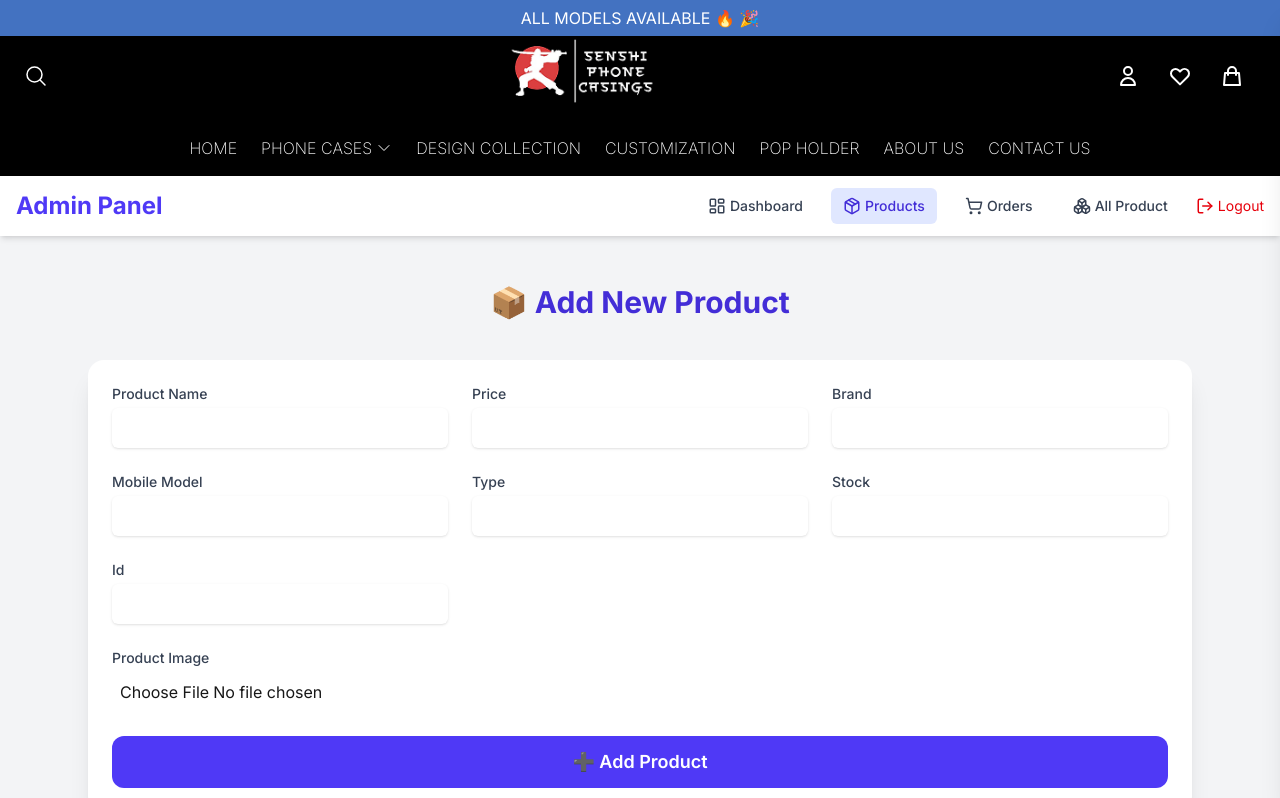
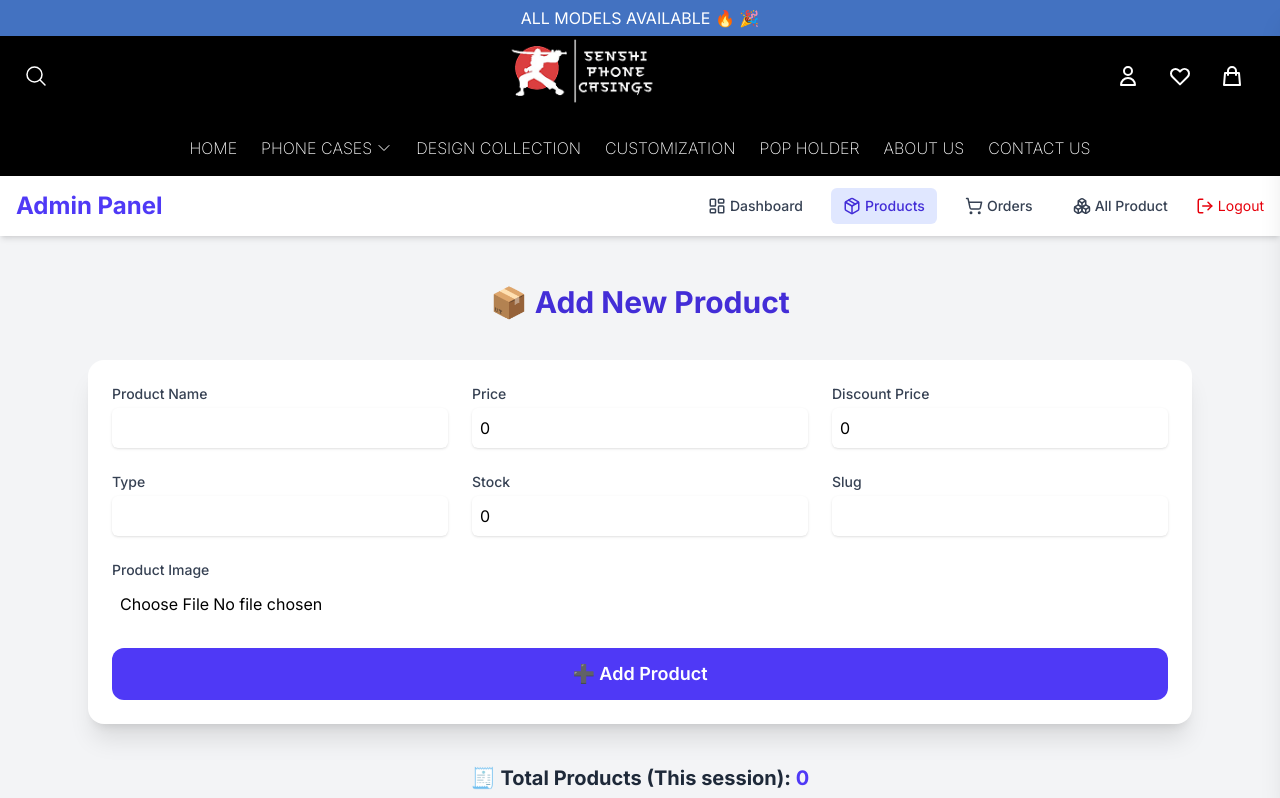
Before and after one commit to ahemdsoft/new-sensi, a Next.js app: page /admin/products in a window 1280 px wide. Shown: the top 798 px of the page. Built offline with nearby package versions, Linux system fonts and the light colour scheme; sample sign-in values are in the browser's storage.

Commit message:
create case from admin

```diff
--- a/app/admin/products/page.tsx
+++ b/app/admin/products/page.tsx
@@ -1,21 +1,24 @@
-'use client';
-import { useState } from 'react';
-import Image from 'next/image';
+"use client";
+import { useState } from "react";
+import Image from "next/image";
+import { TCartItem } from "@/app/types/case.interface";
+import { useCreateCaseMutation } from "@/app/redux/services/case.service";
 
 export default function ProductsPage() {
-  const [formData, setFormData] = useState({
-    name: '',
-    price: '',
-    image: '',
-    type: '',
-    brand: '',
-    mobile: '',
-    stock: '',
-    id: ''
+  const [formData, setFormData] = useState<
+    Omit<TCartItem, "image"> & { image?: File }
+  >({
+    id: 0,
+    name: "",
+    price: 0,
+    type: "",
+    stock: 0,
+    slug: "",
+    discountPrice: 0,
   });
 
+  const [createCase, { data, error, isLoading }] = useCreateCaseMutation();
   const [imagePreview, setImagePreview] = useState<string | null>(null);
-  const [productCount, setProductCount] = useState<number>(0);
 
   const handleChange = (e: React.ChangeEvent<HTMLInputElement>) => {
     const { name, value } = e.target;
@@ -25,7 +28,7 @@ export default function ProductsPage() {
   const handleImageChange = (e: React.ChangeEvent<HTMLInputElement>) => {
     const file = e.target.files?.[0];
     if (file) {
-      setFormData((prev) => ({ ...prev, image: file.name }));
+      setFormData((prev) => ({ ...prev, image: file }));
       setImagePreview(URL.createObjectURL(file));
     }
   };
@@ -33,56 +36,55 @@ export default function ProductsPage() {
   const handleSubmit = async (e: React.FormEvent) => {
     e.preventDefault();
 
+    if (!formData.image) {
+      alert("Please select an image");
+      return;
+    }
 
+    const formDataToSend = new FormData();
+    formDataToSend.append("name", formData.name);
+    formDataToSend.append("price", formData.price.toString());
+    formDataToSend.append("image", formData.image); // Changed from "file" to "image"
+    formDataToSend.append("type", formData.type);
+    formDataToSend.append("stock", formData.stock.toString());
+    formDataToSend.append("slug", formData.slug);
+    formDataToSend.append("discountPrice", formData.discountPrice.toString());
 
-
-
-
-
-
-    try {
-      const res = await fetch('/', {
-        method: 'POST',
-        headers: {
-          'Content-Type': 'application/json'
-        },
-        body: JSON.stringify(formData)
-      });
-
-      if (res.ok) {
-        setProductCount((prev) => prev + 1);
-        setFormData({
-          id: '',
-          name: '',
-          price: '',
-          image: '',
-          type: '',
-          brand: '',
-          mobile: '',
-          stock: ''
-        });
-        setImagePreview(null);
-      } else {
-        alert('Failed to submit product.');
-      }
-    } catch (err) {
-      console.error('Error submitting:', err);
-      alert('Error submitting product.');
-    }
+    createCase(formDataToSend);
   };
 
+  if (error && !isLoading) {
+    if (error && "data" in error) {
+      const errData = error.data as { message: string }; // 👈 define the structure
+      alert(errData.message);
+      console.log("error", error);
+    } else {
+      alert("something went wrong");
+    }
+  }
+  if (data && !isLoading) {
+    alert("Case created successfully");
+  }
   return (
     <div className="max-w-6xl mx-auto p-6 space-y-10">
-      <h1 className="text-3xl font-bold text-center text-indigo-700">📦 Add New Product</h1>
+      <h1 className="text-3xl font-bold text-center text-indigo-700">
+        📦 Add New Product
+      </h1>
 
       <form
         onSubmit={handleSubmit}
         className="bg-white p-6 rounded-2xl shadow-xl space-y-6"
+        encType="multipart/form-data"
       >
         <div className="grid grid-cols-1 sm:grid-cols-2 lg:grid-cols-3 gap-6">
           {/* Product Name */}
           <div>
-            <label htmlFor="name" className="block text-sm font-medium text-gray-700">Product Name</label>
+            <label
+              htmlFor="name"
+              className="block text-sm font-medium text-gray-700"
+            >
+              Product Name
+            </label>
             <input
               type="text"
               name="name"
@@ -96,7 +98,12 @@ export default function ProductsPage() {
 
           {/* Price */}
           <div>
-            <label htmlFor="price" className="block text-sm font-medium text-gray-700">Price</label>
+            <label
+              htmlFor="price"
+              className="block text-sm font-medium text-gray-700"
+            >
+              Price
+            </label>
             <input
               type="number"
               name="price"
@@ -108,37 +115,32 @@ export default function ProductsPage() {
             />
           </div>
 
-          {/* Brand */}
+          {/* Discount Price */}
           <div>
-            <label htmlFor="brand" className="block text-sm font-medium text-gray-700">Brand</label>
+            <label
+              htmlFor="discountPrice"
+              className="block text-sm font-medium text-gray-700"
+            >
+              Discount Price
+            </label>
             <input
-              type="text"
-              name="brand"
-              id="brand"
-              value={formData.brand}
+              type="number"
+              name="discountPrice"
+              id="discountPrice"
+              value={formData.discountPrice}
               onChange={handleChange}
-              required
-              className="mt-1 block w-full rounded-md border-gray-300 p-2 shadow-sm"
-            />
-          </div>
-
-          {/* Mobile Model */}
-          <div>
-            <label htmlFor="mobile" className="block text-sm font-medium text-gray-700">Mobile Model</label>
-            <input
-              type="text"
-              name="mobile"
-              id="mobile"
-              value={formData.mobile}
-              onChange={handleChange}
-              required
               className="mt-1 block w-full rounded-md border-gray-300 p-2 shadow-sm"
             />
           </div>
 
           {/* Type */}
           <div>
-            <label htmlFor="type" className="block text-sm font-medium text-gray-700">Type</label>
+            <label
+              htmlFor="type"
+              className="block text-sm font-medium text-gray-700"
+            >
+              Type
+            </label>
             <input
               type="text"
               name="type"
@@ -152,7 +154,12 @@ export default function ProductsPage() {
 
           {/* Stock */}
           <div>
-            <label htmlFor="stock" className="block text-sm font-medium text-gray-700">Stock</label>
+            <label
+              htmlFor="stock"
+              className="block text-sm font-medium text-gray-700"
+            >
+              Stock
+            </label>
             <input
               type="number"
               name="stock"
@@ -164,13 +171,19 @@ export default function ProductsPage() {
             />
           </div>
 
+          {/* slug */}
           <div>
-            <label htmlFor="stock" className="block text-sm font-medium text-gray-700">Id</label>
+            <label
+              htmlFor="slug"
+              className="block text-sm font-medium text-gray-700"
+            >
+              Slug
+            </label>
             <input
-              type="number"
-              name="id"
-              id="id"
-              value={formData.id}
+              type="text"
+              name="slug"
+              id="slug"
+              value={formData.slug}
               onChange={handleChange}
               required
               className="mt-1 block w-full rounded-md border-gray-300 p-2 shadow-sm"
@@ -179,12 +192,19 @@ export default function ProductsPage() {
 
           {/* Image Upload */}
           <div className="col-span-full">
-            <label htmlFor="image" className="block text-sm font-medium text-gray-700">Product Image</label>
+            <label
+              htmlFor="image"
+              className="block text-sm font-medium text-gray-700"
+            >
+              Product Image
+            </label>
             <input
               type="file"
               accept="image/*"
               id="image"
+              name="image"
               onChange={handleImageChange}
+              required
               className="mt-1 block w-full rounded-md border-gray-300 p-2"
             />
             {imagePreview && (
@@ -197,25 +217,23 @@ export default function ProductsPage() {
                 />
               </div>
             )}
-            {formData.image && (
-              <p className="text-sm text-gray-500 mt-1">Selected: {formData.image}</p>
-            )}
           </div>
         </div>
 
         <button
           type="submit"
-          className="w-full bg-indigo-600 hover:bg-indigo-700 text-white py-3 px-6 rounded-xl text-lg font-semibold"
+          disabled={isLoading}
+          className="w-full bg-indigo-600 hover:bg-indigo-700 text-white py-3 px-6 rounded-xl text-lg font-semibold disabled:opacity-50"
         >
-          ➕ Add Product
+          {isLoading ? "Processing..." : "➕ Add Product"}
         </button>
       </form>
 
       <div className="text-center mt-10">
         <h2 className="text-xl font-bold text-gray-800">
-          🧾 Total Products (This session): <span className="text-indigo-600">{productCount}</span>
+          🧾 Total Products (This session):{" "}
+          <span className="text-indigo-600">0</span>
         </h2>
-        <p className="text-sm text-gray-500">(Will reset on refresh)</p>
       </div>
     </div>
   );
--- a/app/layout.tsx
+++ b/app/layout.tsx
@@ -23,7 +23,7 @@ export default function RootLayout({
       <body className={inter.className}>
         <CartProvider>
           <Navbar />
-          <main className="flex-grow">
+          <main className="flex-grow text-black">
             <StoreProvider>{children}</StoreProvider>
           </main>
           <Footer />
--- a/app/phone-cases/[id]/page.tsx
+++ b/app/phone-cases/[id]/page.tsx
@@ -1,61 +1,42 @@
-'use client';
-import { useParams } from 'next/navigation';
-import CaseCardType2 from '@/app/components/cart2';
+"use client";
+import { useParams } from "next/navigation";
+import CaseCardType2 from "@/app/components/cart2";
+import { TCartItem } from "@/app/types/case.interface";
 
 export default function PhoneCaseTypePage() {
   const params = useParams();
   const id = params?.id; // this is your main category like "2d", "3d", etc.
 
-  const caseCategories = [
+  const caseCategories: TCartItem[] = [
     {
-      name: 'ANIME DESIGN',
-      slug: 'anime',
-      image: '/images/design/anime.jpg',
+      id: 201,
+      name: "3D CASE",
+      image: "/Component 6.png",
+      price: 25.0,
+      discountPrice: 20.0,
+      stock: 10,
+      slug: "3d-case",
+      type: "phone-case",
     },
     {
-      name: 'MARVEL/DC DESIGN',
-      slug: 'marvel-dc',
-      image: '/images/design/marvel-dc.jpg',
+      id: 202,
+      name: "3D CASE",
+      image: "/Component 7.png",
+      price: 35.0,
+      discountPrice: 30.0,
+      stock: 10,
+      slug: "3d-case",
+      type: "phone-case",
     },
     {
-      name: 'CARS & BIKES DESIGN',
-      slug: 'cars-bikes',
-      image: '/images/design/cars-bikes.jpg',
-    },
-    {
-      name: 'COUPLE DESIGN',
-      slug: 'couple',
-      image: '/images/design/couple.jpg',
-    },
-    {
-      name: 'FOOTBALL DESIGN',
-      slug: 'football',
-      image: '/images/design/football.jpg',
-    },
-    {
-      name: 'TYPOGRAPHY DESIGN',
-      slug: 'typography',
-      image: '/images/design/typography.jpg',
-    },
-    {
-      name: 'GAMING DESIGN',
-      slug: 'gaming',
-      image: '/images/design/gaming.jpg',
-    },
-    {
-      name: 'ISLAMIC DESIGN',
-      slug: 'islamic',
-      image: '/images/design/islamic.jpg',
-    },
-    {
-      name: 'LADIES DESIGN',
-      slug: 'ladies',
-      image: '/images/design/ladies.jpg',
-    },
-    {
-      name: 'K-POP DESIGN',
-      slug: 'k-pop',
-      image: '/images/design/k-pop.jpg',
+      id: 203,
+      name: "3D CASE",
+      image: "/Component 8.png",
+      price: 35.0,
+      discountPrice: 30.0,
+      stock: 10,
+      slug: "3d-case",
+      type: "phone-case",
     },
   ];
 
@@ -70,7 +51,7 @@ export default function PhoneCaseTypePage() {
         </h2>
 
         <div className="flex flex-wrap justify-center gap-24">
-          {caseCategories.map((item, index) => (
+          {caseCategories.map((item: TCartItem, index: number) => (
             <CaseCardType2
               key={index}
               image={item.image}
--- /dev/null
+++ b/app/redux/services/case.service.ts
@@ -0,0 +1,22 @@
+/* eslint-disable @typescript-eslint/no-explicit-any */
+import { mainUrl } from '@/app/URL/main.url'
+import { createApi, fetchBaseQuery } from '@reduxjs/toolkit/query/react'
+
+// Define a service using a base URL and expected endpoints
+export const caseApi = createApi({
+  reducerPath: 'caseApi',
+  baseQuery: fetchBaseQuery({ baseUrl: `${mainUrl}/case/` }),
+  endpoints: (build) => ({
+    createCase: build.mutation<any, any>({
+      query: (body)=>({
+        url:'create',
+        method: 'POST',
+        body,
+      })
+    })
+  }),
+})
+
+// Export hooks for usage in functional components, which are
+// auto-generated based on the defined endpoints
+export const { useCreateCaseMutation } = caseApi
--- a/app/redux/store.tsx
+++ b/app/redux/store.tsx
@@ -1,5 +1,6 @@
 import { configureStore } from '@reduxjs/toolkit'
 import { authApi } from './services/auth.service'
+import { caseApi } from './services/case.service'
 // ...
 
 export const store = configureStore({
@@ -7,10 +8,11 @@ export const store = configureStore({
         // ...
 
         [authApi.reducerPath]: authApi.reducer,
+        [caseApi.reducerPath]: caseApi.reducer,
     },
 
     middleware: (getDefaultMiddleware) =>
-        getDefaultMiddleware().concat(authApi.middleware),
+        getDefaultMiddleware().concat(authApi.middleware, caseApi.middleware),
 })
 
 // Infer the `RootState` and `AppDispatch` types from the store itself
```
Also changed, not shown: app/context/CartContext.tsx (+2 -8 lines), app/phone-cases/[id]/[type]/page.tsx (+31 -42 lines), app/types/case.interface.ts (added, +10 -0 lines).
